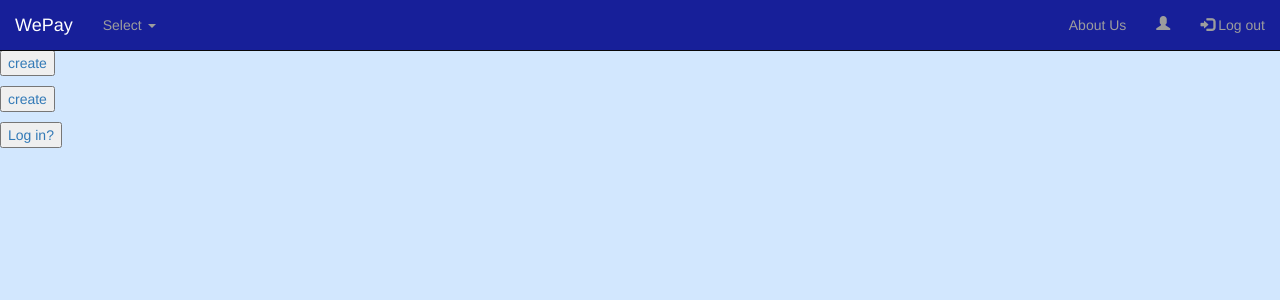
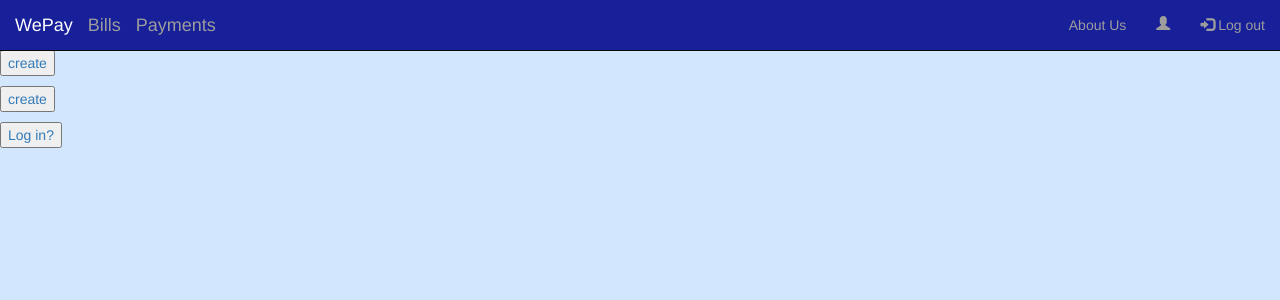
Before and after one commit to WePays/WePay, a Django app: template templates/Wepay/bill.html in a window 1280 px wide. Shown: the top 300 px of the page. Run offline with Django 4.2, Linux system fonts and the light colour scheme; the template is opened without the code that fills it, so the values that code supplies are empty; some libraries are stand-ins or nearby versions.

Commit message:
add bill and payment on nav bar #49

```diff
--- a/templates/Wepay/base_wepay.html
+++ b/templates/Wepay/base_wepay.html
@@ -16,17 +16,9 @@
 		<div class="container-fluid">
 		  <div class="navbar-header" style="font-size: larger;">
 			<a class="navbar-brand" href="/bill">WePay</a>
+			<a class="navbar-brand" href="/bill">Bills</a>
+			<a class="navbar-brand" href="/payment">Payments</a>
 		  </div>
-		  <ul class="nav navbar-nav">
-			<li class="dropdown"><a class="dropdown-toggle" data-toggle="dropdown" href="#"> Select <span class="caret"></span></a>
-				<ul class="dropdown-menu">
-				  <li><a href="/bill">Bills</a></li>
-				  <li><a href="/payment">Payments</a></li>
-				  <li><a href="/bill/create">Create Bills</a></li>
-				</ul>
-			   </li>
-			</ul>
-
 		  <ul class="nav navbar-nav navbar-right">
 			<li><a href="/about/"><span class="aboutus"></span>About Us</a></li>
 			<li><a href="/about-me/"><span class="glyphicon glyphicon-user"></span>{{user.username}}</a></li>
```
